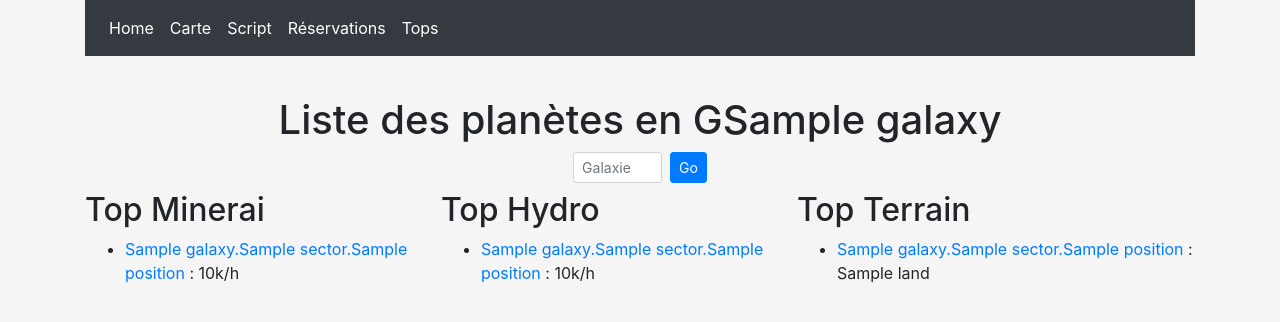
After one commit to JGiard/ExilTool, a Python web app: template src/exiltool/templates/tops.html in a window 1280 px wide. The commit adds this page. Shown: the top 322 px of the page. Run offline with Jinja, Linux system fonts and the light colour scheme; the template is opened without the code that fills it: most values are stand-ins (such as "Sample title", 1, 10 or a date in 2020); some libraries are stand-ins or nearby versions.

Commit message:
Add tops page

```diff
--- a/src/exiltool/map/converter.py
+++ b/src/exiltool/map/converter.py
@@ -13,7 +13,7 @@ class MapConverter:
 
     def place_to_ui(self, place: Place) -> UiPlace:
         planet = self.planet_to_ui(place.planet) if place.planet else None
-        return UiPlace(place.position, place.category.name, planet)
+        return UiPlace(place.galaxy, place.sector, place.position, place.category.name, planet)
 
     def planet_to_ui(self, planet: Planet) -> UiPlanet:
         owner = ''
--- a/src/exiltool/map/model/ui.py
+++ b/src/exiltool/map/model/ui.py
@@ -16,7 +16,9 @@ class UiPlanet:
 
 
 class UiPlace:
-    def __init__(self, position: int, category: str, planet: Optional[UiPlanet] = None):
+    def __init__(self, galaxy: int, sector: int, position: int, category: str, planet: Optional[UiPlanet] = None):
+        self.galaxy = galaxy
+        self.sector = sector
         self.position = position
         self.category = category
         self.planet = planet
--- a/src/exiltool/templates/menu.html
+++ b/src/exiltool/templates/menu.html
@@ -12,5 +12,8 @@
         <li class="nav-item active">
             <a class="nav-link" href="/resa">Réservations</a>
         </li>
+        <li class="nav-item active">
+            <a class="nav-link" href="/tops">Tops</a>
+        </li>
     </ul>
 </nav>
--- /dev/null
+++ b/src/exiltool/templates/tops.html
@@ -0,0 +1,87 @@
+<!doctype html>
+<html lang="en">
+<head>
+    {% include 'head.html' %}
+    <title>ExilTool</title>
+    <style>
+        .content {
+            display: flex;
+            flex-direction: column;
+            align-items: center;
+        }
+
+        h1 {
+            margin-top: 1em;
+            align-self: center;
+        }
+
+        .tops {
+            display: flex;
+            flex-direction: row;
+            justify-content: space-around;
+            width: 100%;
+        }
+    </style>
+</head>
+<body>
+<div class="container">
+    {% include 'menu.html' %}
+    <div class="content">
+        <h1 id="title">Liste des planètes en G{{ galaxy }}</h1>
+        <form id="changemap" class="form-inline">
+            <label for="galaxy" class="sr-only">galaxie</label>
+            <input type="number" min="1" max="10" id="galaxy" class="form-control form-control-sm mb-2 mr-sm-2"
+                   placeholder="Galaxie" value="{{ galaxy }}" required>
+            <button class="btn btn-lg btn-primary mb-2 btn-sm" type="submit">Go</button>
+        </form>
+        <div class="tops">
+            <div>
+                <h2>Top Minerai</h2>
+                <ul>
+                    {% for place in top_mineral %}
+                        <li>
+                            <a href="/map?g={{ place.galaxy }}&s={{ place.sector }}">{{ place.galaxy }}.{{ place.sector }}.{{ place.position }}</a>
+                            : {{ (place.planet.mineral_prod // 1000) | int }}k/h
+                        </li>
+                    {% endfor %}
+                </ul>
+            </div>
+            <div>
+                <h2>Top Hydro</h2>
+                <ul>
+                    {% for place in top_hydro %}
+                        <li>
+                            <a href="/map?g={{ place.galaxy }}&s={{ place.sector }}">{{ place.galaxy }}.{{ place.sector }}.{{ place.position }}</a>
+                            : {{ (place.planet.hydrocarbon_prod // 1000) | int }}k/h
+                        </li>
+                    {% endfor %}
+                </ul>
+            </div>
+            <div>
+                <h2>Top Terrain</h2>
+                <ul>
+                    {% for place in top_land %}
+                        <li>
+                            <a href="/map?g={{ place.galaxy }}&s={{ place.sector }}">{{ place.galaxy }}.{{ place.sector }}.{{ place.position }}</a>
+                            : {{ place.planet.land }}
+                        </li>
+                    {% endfor %}
+                </ul>
+            </div>
+        </div>
+    </div>
+</div>
+<script>
+    $('#changemap').submit(function (event) {
+        var galaxy = parseInt($('#galaxy').val());
+
+        params = $.param({'g': galaxy});
+
+        window.location.replace('/tops?' + params);
+
+        event.preventDefault();
+        return false;
+    });
+</script>
+</body>
+</html>
```
Also changed, not shown: src/exiltool/map/repository.py (+31 -1 lines), src/exiltool/services/web.py (+12 -0 lines).
